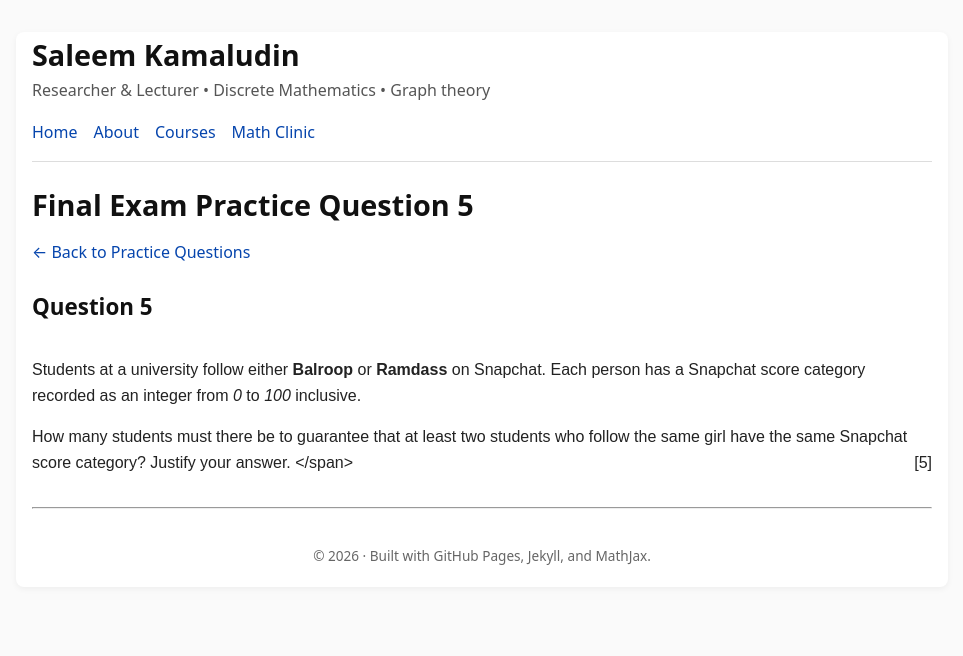
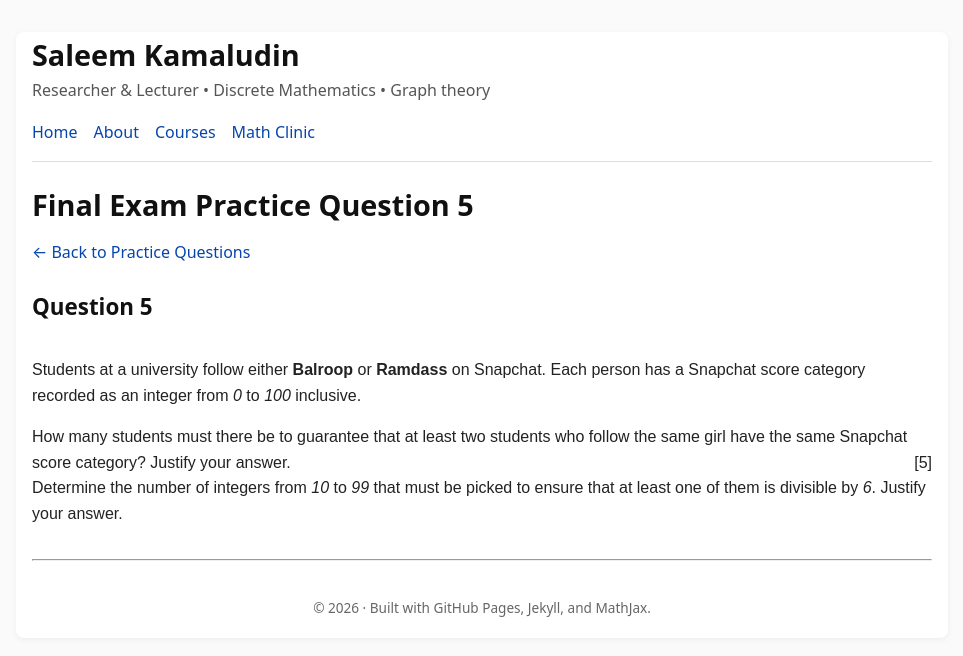
Before and after one commit to SaleemKamaludin/SaleemKamaludin.github.io, a Jekyll site: the page built from courses/comp1604/final-exam-practice/question-5.md, in a window 1280 px wide. Shown: the top 656 px of the page, without its empty margins (158-1121 px from the left). Built offline with Jekyll 4.4.1, drawn with Linux system fonts in a browser that asks for light colours.

Commit message:
Update question-5.md

```diff
--- a/courses/comp1604/final-exam-practice/question-5.md
+++ b/courses/comp1604/final-exam-practice/question-5.md
@@ -20,8 +20,12 @@ title: Final Exam Practice Question 5
 
   <div style="margin-top: 1rem;">
     How many students must there be to guarantee that at least two students who follow the same girl have the same Snapchat score category? Justify your answer.
-     </span>
   <span style="float: right; margin-left: 1rem;">[5]</span>
   </div>
 
+
+   <div>
+    Determine the number of integers from <em>10</em> to <em>99</em> that must be picked to ensure that at least one of them is divisible by <em>6</em>. Justify your answer.
+  </div>
+
 </section>
```
